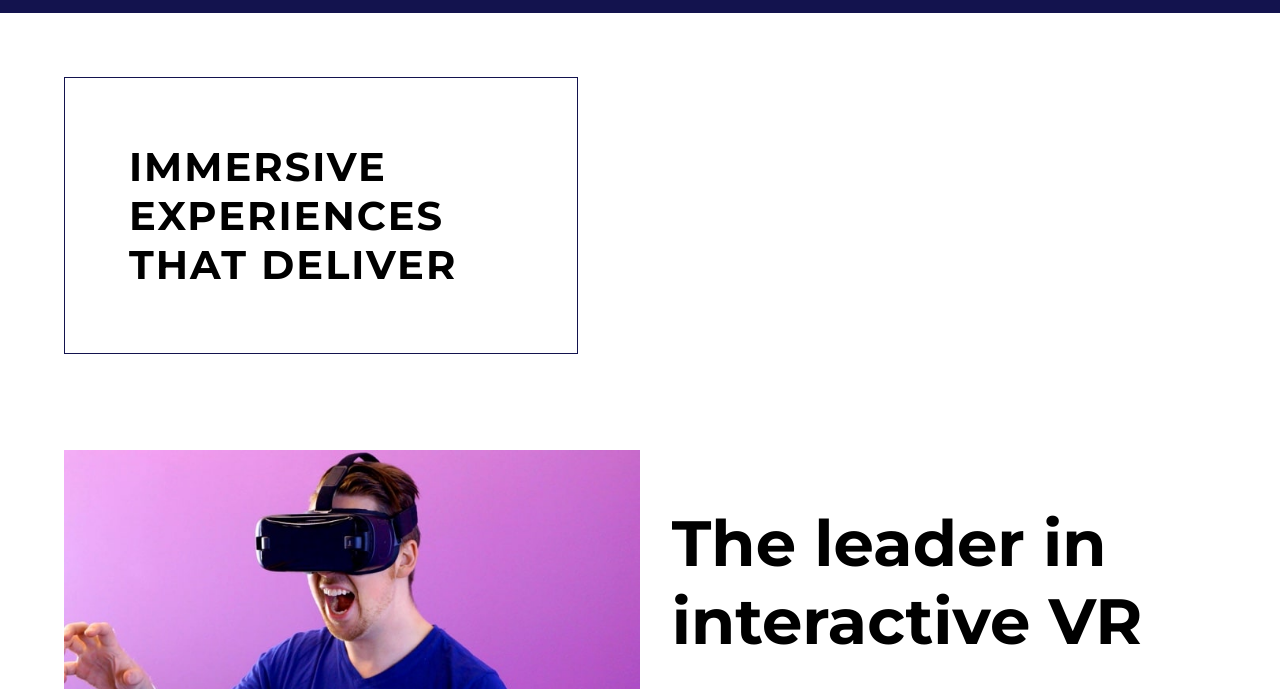
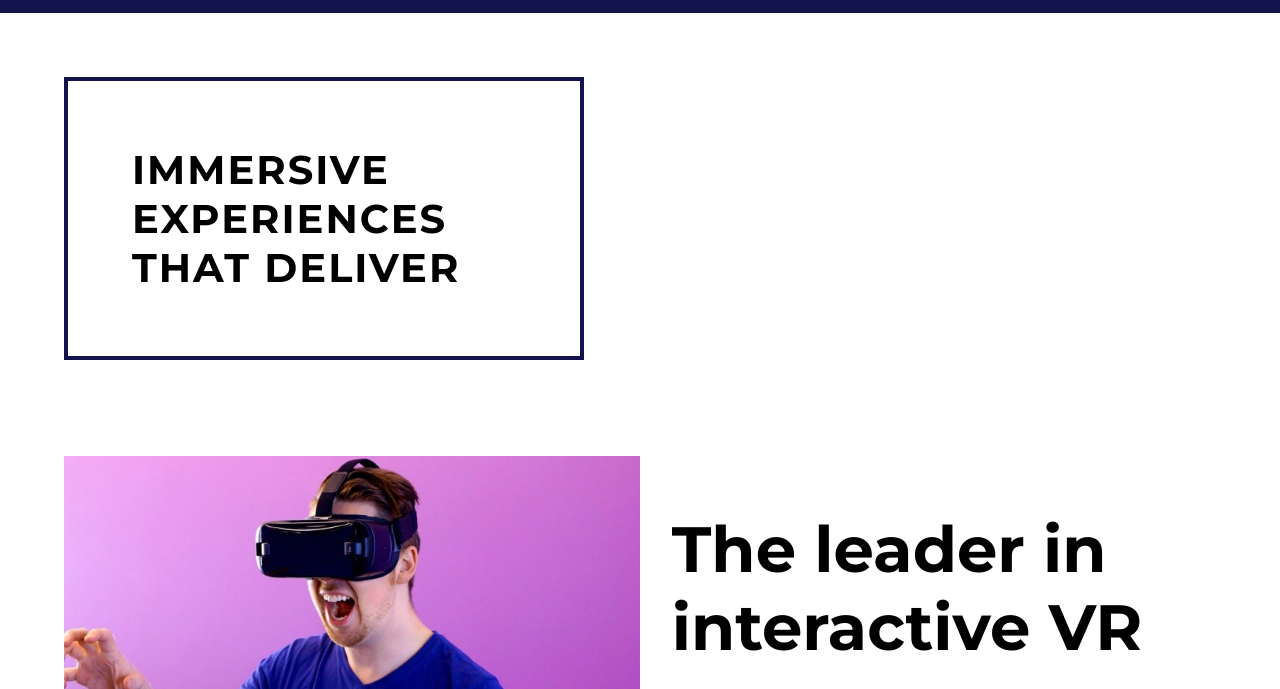
Before and after one commit to abdouAoufi/challenge-6, a plain HTML site: page index.html in a window 1280 px wide. Shown: the part 47-736 px from the top of the page. Drawn offline with Linux system fonts and the light colour scheme.

Commit message:
make the border thicker

```diff
--- a/style/style.css
+++ b/style/style.css
@@ -38,7 +38,7 @@ a {
 }
 
 #header {
-  border: 1px solid rgb(19, 19, 78);
+  border: 4px solid rgb(19, 19, 78);
   margin-top: 4rem;
   width: 30%;
   padding: 4rem;
```
